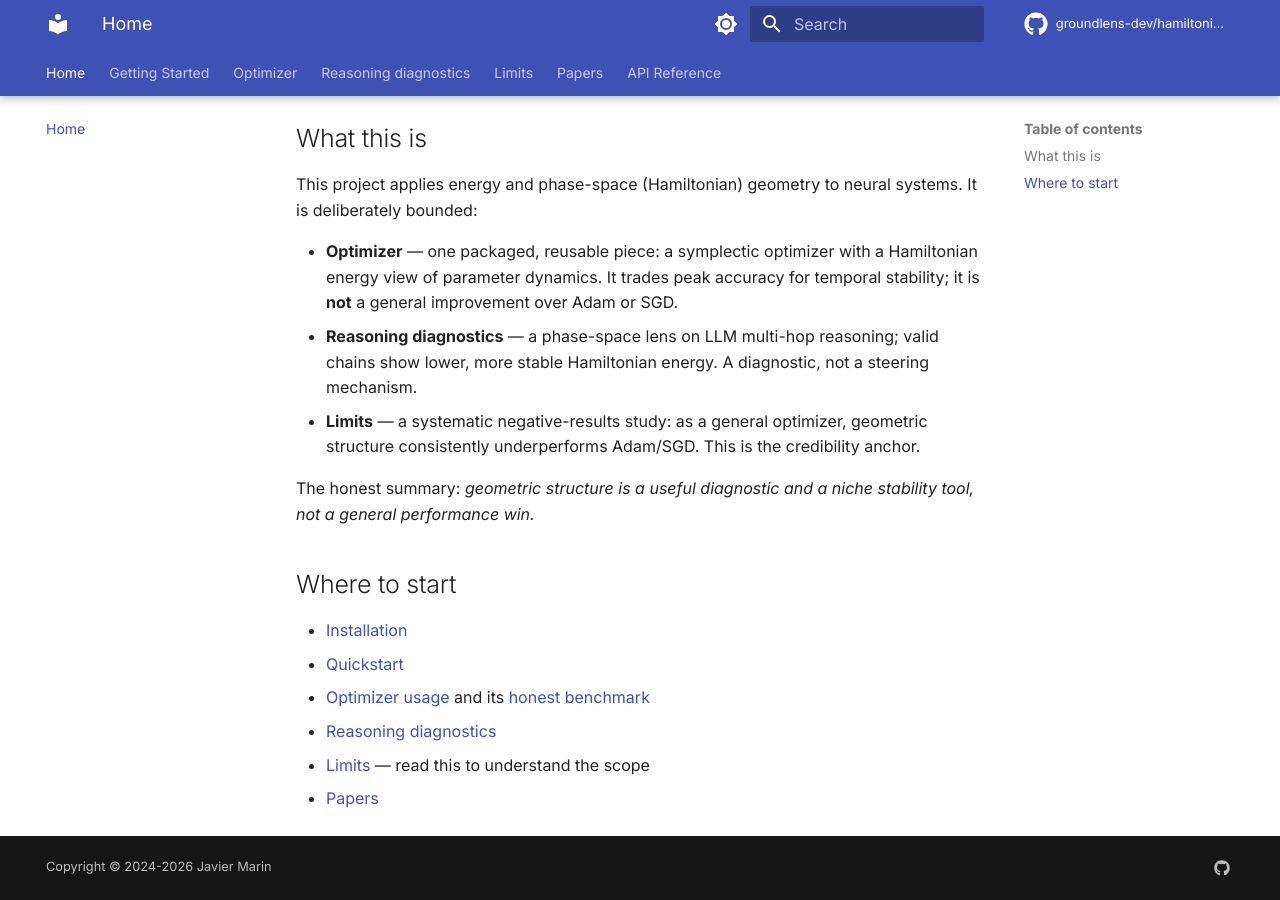
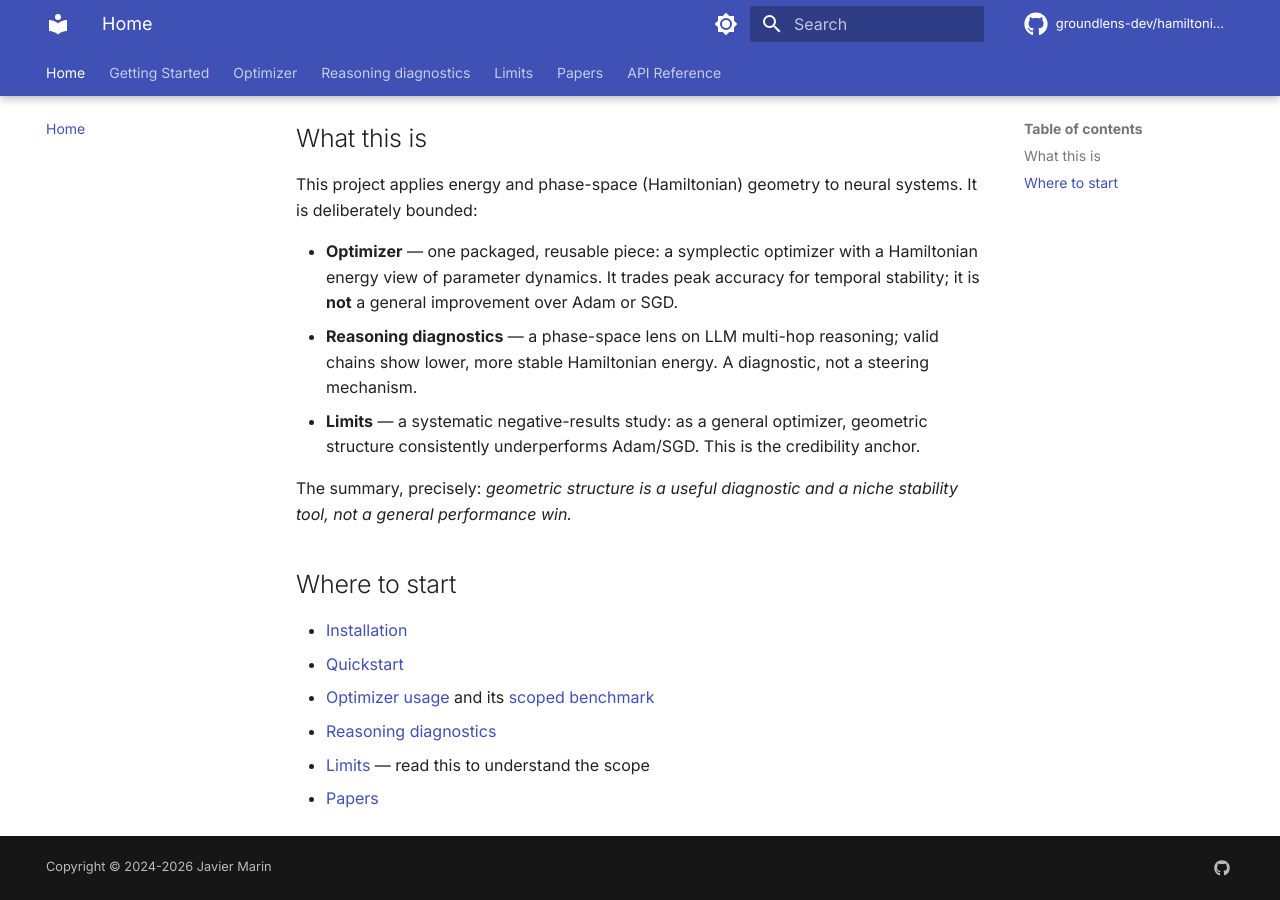
Before and after one commit to groundlens-dev/hamiltonian-ai, an MkDocs documentation site: the page built from docs/index.md, in a window 1280 px wide and 900 px high, scrolled down 768 px. Built offline with MkDocs 1.6.1 and Material for MkDocs 9.7.7, drawn with Linux system fonts in a browser that asks for light colours; comment, search, counter and statistics services are not loaded.

Commit message:
docs: remove 'honest' wording across docs/mkdocs (use 'scoped'/'precisely')

```diff
--- a/docs/index.md
+++ b/docs/index.md
@@ -30,14 +30,14 @@ systems. It is deliberately bounded:
   geometric structure consistently underperforms Adam/SGD. This is the
   credibility anchor.
 
-The honest summary: *geometric structure is a useful diagnostic and a niche
+The summary, precisely: *geometric structure is a useful diagnostic and a niche
 stability tool, not a general performance win.*
 
 ## Where to start
 
 - [Installation](getting-started/installation.md)
 - [Quickstart](getting-started/quickstart.md)
-- [Optimizer usage](optimizer/usage.md) and its [honest benchmark](optimizer/benchmark.md)
+- [Optimizer usage](optimizer/usage.md) and its [scoped benchmark](optimizer/benchmark.md)
 - [Reasoning diagnostics](reasoning/index.md)
 - [Limits](limits/index.md) — read this to understand the scope
 - [Papers](papers.md)
--- a/mkdocs.yml
+++ b/mkdocs.yml
@@ -73,7 +73,7 @@ nav:
     - Quickstart: getting-started/quickstart.md
   - Optimizer:
     - Usage: optimizer/usage.md
-    - Benchmark (honest framing): optimizer/benchmark.md
+    - Benchmark (scoped framing): optimizer/benchmark.md
   - Reasoning diagnostics: reasoning/index.md
   - Limits: limits/index.md
   - Papers: papers.md
```
Also changed, not shown: docs/getting-started/quickstart.md (+1 -1 lines), docs/optimizer/benchmark.md (+1 -1 lines), docs/optimizer/usage.md (+1 -1 lines).
